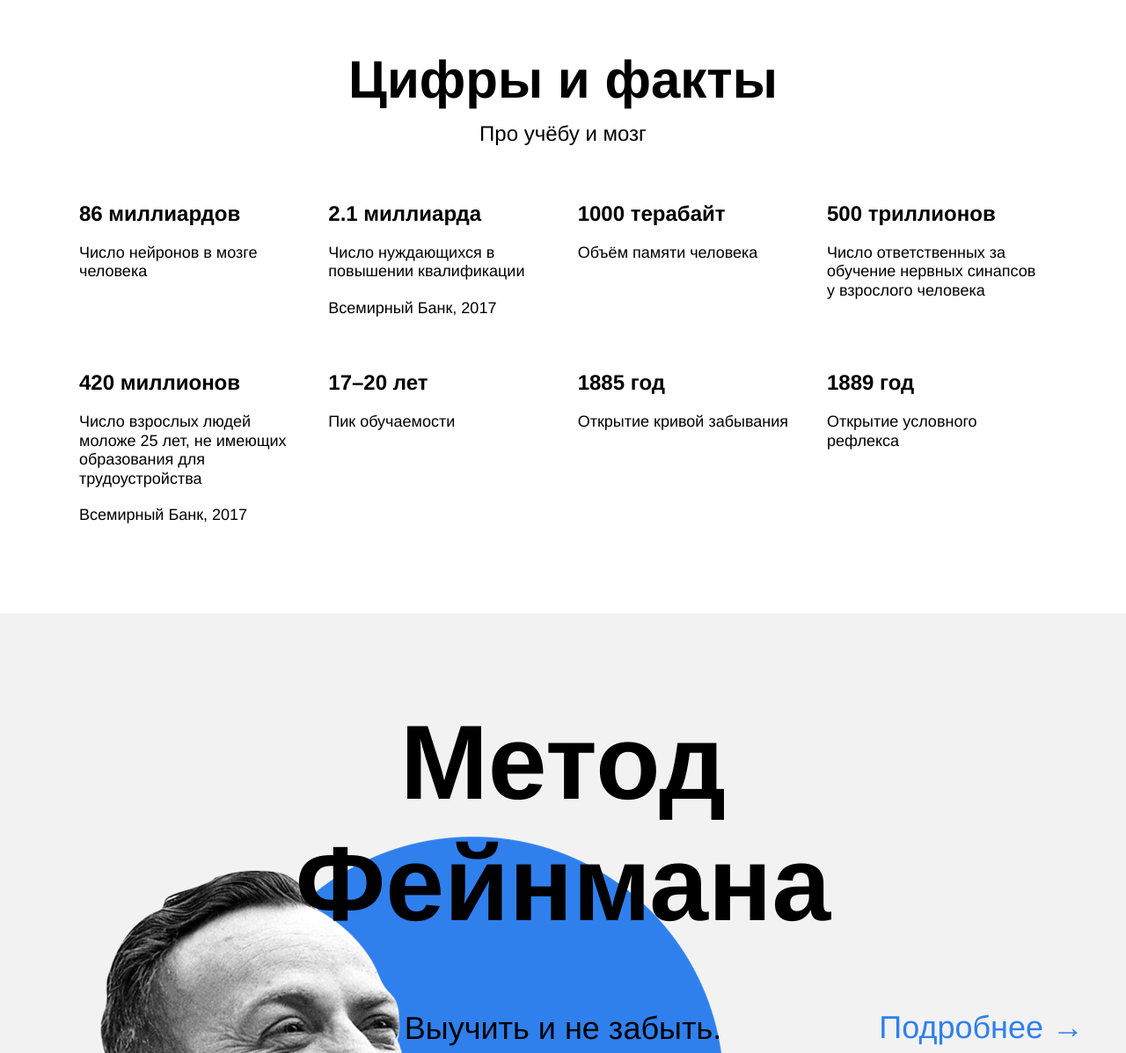
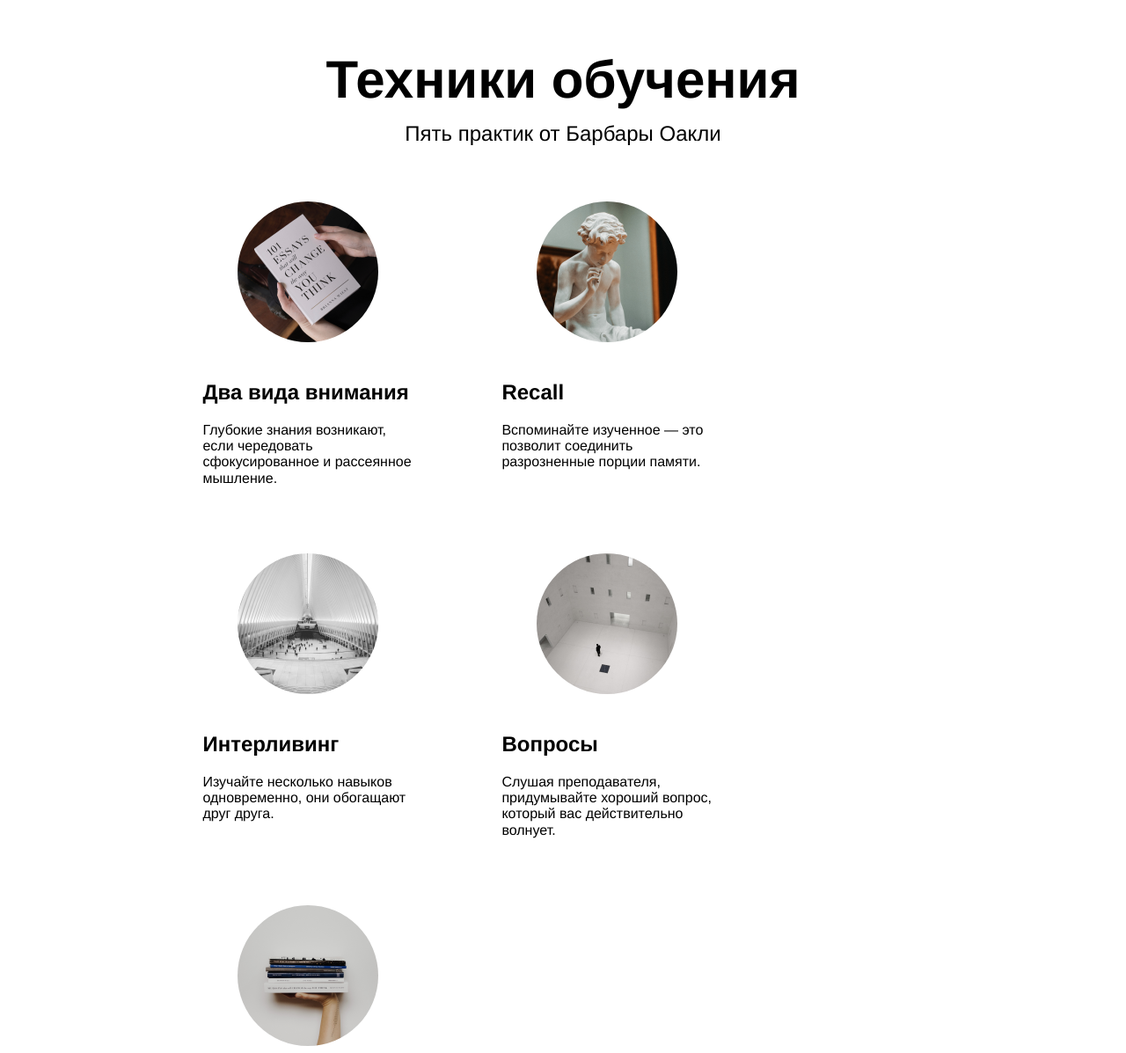
Before and after one commit to effectorea/how-to-learn, a plain HTML site: page index.html in a window 1280 px wide. Shown: the part 1300-2497 px from the top of the page at 88% size. Drawn offline with Linux system fonts and the light colour scheme.

Commit message:
Начало второго проекта

```diff
--- a/index.html
+++ b/index.html
@@ -46,6 +46,40 @@
           </div>
         </section>
 
+        <section class="techniques">
+          <h2 class="section-title">
+            Техники обучения
+          </h2>
+          <p class="section-subtitle">Пять практик от Барбары Оакли</p>
+          <div class="cards">
+            <div class="cards__item">
+              <img src="./images/cards-attention.png" class="cards__image cards__image_attention" alt="Виды внимания">
+              <h2 class="cards__title">Два вида внимания</h2>
+              <p class="cards__description">Глубокие знания возникают, если чередовать сфокусированное и рассеянное мышление.</p>
+            </div>
+            <div class="cards__item">
+              <img src="./images/cards-recall.png" class="cards__image cards__image_recall" alt="Recall">
+              <h2 class="cards__title">Recall</h2>
+              <p class="cards__description">Вспоминайте изученное — это позволит соединить разрозненные порции памяти.</p>
+            </div>
+            <div class="cards__item">
+              <img src="./images/cards-interliving.png" class="cards__image cards__image_interliving" alt="Интерливинг">
+              <h2 class="cards__title">Интерливинг</h2>
+              <p class="cards__description">Изучайте несколько навыков одновременно, они обогащают друг друга.</p>
+            </div>
+            <div class="cards__item">
+              <img src="./images/cards-question.png" class="cards__image cards__image_question" alt="Вопросы">
+              <h2 class="cards__title">Вопросы</h2>
+              <p class="cards__description">Слушая преподавателя, придумывайте хороший вопрос, который вас действительно волнует.</p>
+            </div>
+            <div class="cards__item">
+              <img src="./images/cards-competence.png" class="cards__image cards__image_competence" alt="Иллюзия компетентности">
+              <h2 class="cards__title">Иллюзия компетентности</h2>
+              <p class="cards__description">Повторите про себя, запишите, расскажите другу: вам только кажется, что вы владеете новой темой.</p>
+            </div>
+
+          </div>
+        </section>
         <section class="digits">
           <h2 class="section-title">Цифры и факты</h2>
           <p class="section-subtitle">Про учёбу и мозг</p>
--- a/styles/style.css
+++ b/styles/style.css
@@ -110,6 +110,28 @@
   line-height: 34px;
   font-size: 24px;
   font-weight: bold;
+}
+.techniques {
+  width: 80%;
+  margin: 100px auto 0;
+}
+.cards {
+  display: flex;
+  flex-wrap: wrap;
+  width: 80%;
+  margin: 0 auto;
+}
+.cards__item {
+  width: 240px;
+  margin: 0;
+  margin-right: 100px;
+}
+.cards__image {
+  width: 160px;
+  height: 160px;
+  border-radius: 50%;
+  margin: 60px 40px 43px;
+  display: block;
 }
 .digits {
   margin-top: 100px;
```
Also changed, not shown: images/cards-attention.png (added), images/cards-competence.png (added), images/cards-interliving.png (added), images/cards-question.png (added), images/cards-recall.png (added), images/khan-book.jpg (added), images/logo/resources-arzamas.svg (added), images/logo/resources-n1.svg (added), images/logo/resources-polka.svg (added), images/logo/resources-strelka.svg (added), texts.txt (added), 1 other file.
